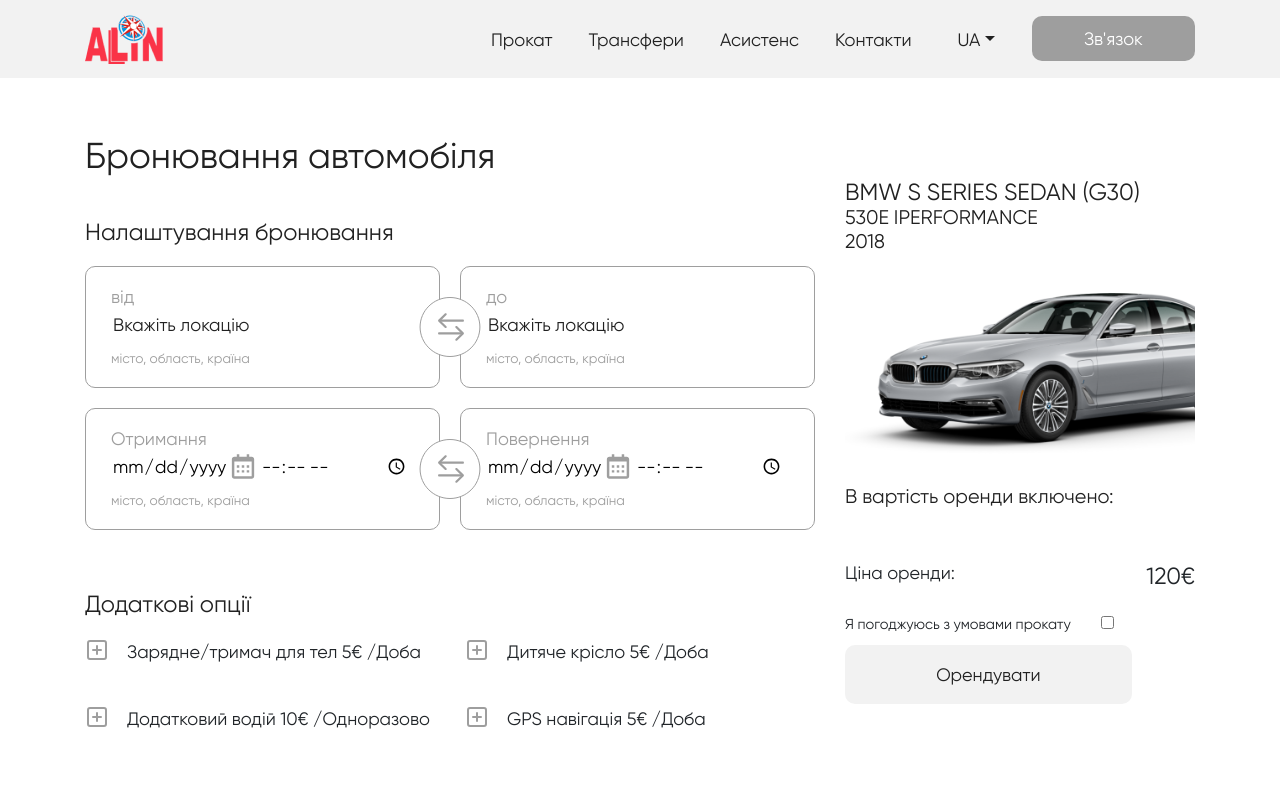
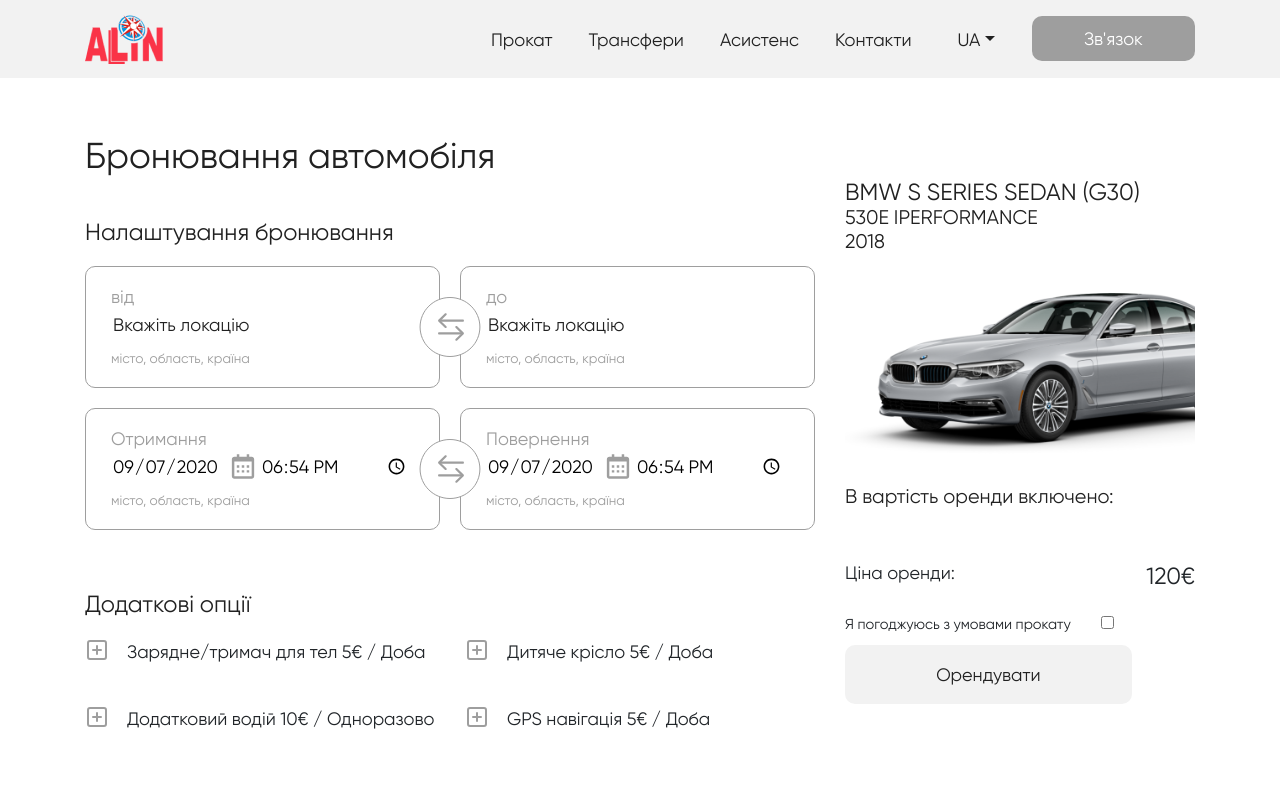
Before and after one commit to vovanolo/alinuamaket, a React (Create React App) app: page /alinuamaket/reserv in a window 1280 px wide. Shown: the top 800 px of the page. Built offline with nearby package versions, Linux system fonts and the light colour scheme.

Commit message:
feat: constructor

```diff
--- a/src/pages/Reserv.jsx
+++ b/src/pages/Reserv.jsx
@@ -13,17 +13,51 @@
 
 import Option from '../components/Option';
 
+const ExtrasType = {
+  perDay: 'Доба',
+  onetime: 'Одноразово',
+};
+
+class ExtrasItem {
+  constructor(price, priceMultiplier, type, text) {
+    this.price = price;
+    this.priceMultiplier = priceMultiplier < 1 ? 1 : priceMultiplier;
+    this.type = type;
+    this.text = text;
+
+    this.displayPrice = this.price * this.priceMultiplier;
+    this.formattedText = `${this.text} ${this.price}€ / ${this.type}`;
+  }
+}
+
 const extrasValues = {
-  Charger: 'Зарядне/тримач для тел 5€ /Доба',
-  BabyChair: 'Дитяче крісло 5€ /Доба',
-  AdditionalDriver: 'Додатковий водій 10€ /Одноразово',
-  GPS: 'GPS навігація 5€ /Доба',
+  Charger: new ExtrasItem(5, 1, ExtrasType.perDay, 'Зарядне/тримач для тел'),
+  BabyChair: new ExtrasItem(5, 1, ExtrasType.perDay, 'Дитяче крісло'),
+  AdditionalDriver: new ExtrasItem(
+    10,
+    1,
+    ExtrasType.onetime,
+    'Додатковий водій'
+  ),
+  GPS: new ExtrasItem(5, 1, ExtrasType.perDay, 'GPS навігація'),
 };
+
+const initialDateFormatted = `${new Date().getFullYear()}-${
+  new Date().getMonth().toString().length < 2
+    ? '0' + (new Date().getMonth() + 1).toString()
+    : new Date().getMonth()
+}-${
+  new Date().getDate().toString().length < 2
+    ? '0' + new Date().getDate()
+    : new Date().getDate()
+}`;
+
+const initialTimeFormatted = `${new Date().getHours()}:${new Date().getMinutes()}`;
 
 export default function Reserv({ sendData }) {
   const [language, setLanguage] = useState('ua');
-  const [extras, setExtras] = useState([]);
   const [price, setPrice] = useState(120);
+  const [rentDays, setRentDays] = useState(0);
 
   const { t, i18n } = useTranslation();
   const history = useHistory();
@@ -32,10 +66,10 @@
     initialValues: {
       locationFrom: '',
       locationTo: '',
-      receiveDate: '',
-      receiveTime: '',
-      returnDate: '',
-      returnTime: '',
+      receiveDate: initialDateFormatted,
+      receiveTime: initialTimeFormatted,
+      returnDate: initialDateFormatted,
+      returnTime: initialTimeFormatted,
       extras: [],
       name: '',
       phone: '',
@@ -51,14 +85,68 @@
   }, [language]);
 
   useEffect(() => {
-    console.log('formik.values', formik.values);
+    console.log(formik.values);
+
+    const { receiveDate, returnDate } = formik.values;
+
+    if (!(receiveDate && returnDate)) return;
+
+    setRentDays(
+      new Date(returnDate).getDate() - new Date(receiveDate).getDate()
+    );
   }, [formik.values]);
+
+  useEffect(() => {
+    formik.setValues({
+      ...formik.values,
+      extras: formik.values.extras.map((extra) => {
+        const extraParsed = JSON.parse(extra);
+
+        if (extraParsed.type !== ExtrasType.perDay) return extra;
+
+        const newExtra = new ExtrasItem(
+          extraParsed.price,
+          rentDays,
+          extraParsed.type,
+          extraParsed.text
+        );
+
+        return JSON.stringify(newExtra);
+      }),
+    });
+  }, [rentDays]);
 
   function changeLanguage(newLanguage) {
     const newLang = newLanguage;
     localStorage.setItem('lang', newLang);
     setLanguage(newLang);
     i18n.changeLanguage(newLang);
+  }
+
+  function handleLocationSwap() {
+    const locationFrom = formik.values.locationFrom;
+    const locationTo = formik.values.locationTo;
+
+    formik.setValues({
+      ...formik.values,
+      locationFrom: locationTo,
+      locationTo: locationFrom,
+    });
+  }
+
+  function handleDateSwap() {
+    const receiveDate = formik.values.receiveDate;
+    const returnDate = formik.values.returnDate;
+    const receiveTime = formik.values.receiveTime;
+    const returnTime = formik.values.returnTime;
+
+    formik.setValues({
+      ...formik.values,
+      receiveDate: returnDate,
+      returnDate: receiveDate,
+      receiveTime: returnTime,
+      returnTime: receiveTime,
+    });
   }
 
   function handleFormSubmit(values) {
@@ -91,7 +179,11 @@
             <div className="row">
               <div className="col">
                 <div className="switch">
-                  <button type="button" className="switch__btn">
+                  <button
+                    type="button"
+                    className="switch__btn"
+                    onClick={handleLocationSwap}
+                  >
                     <img src={circleSwitch} alt="switch icon" />
                   </button>
 
@@ -131,7 +223,11 @@
             <div className="row">
               <div className="col">
                 <div className="switch">
-                  <button type="button" className="switch__btn">
+                  <button
+                    type="button"
+                    className="switch__btn"
+                    onClick={handleDateSwap}
+                  >
                     <img src={circleSwitch} alt="switch icon" />
                   </button>
 
@@ -141,6 +237,7 @@
                       <input
                         name="receiveDate"
                         type="date"
+                        min={initialDateFormatted}
                         className="switch__input"
                         onChange={formik.handleChange}
                         value={formik.values.receiveDate}
@@ -148,6 +245,7 @@
                       <input
                         name="receiveTime"
                         type="time"
+                        min={initialTimeFormatted}
                         className="switch__input"
                         onChange={formik.handleChange}
                         value={formik.values.receiveTime}
@@ -164,6 +262,7 @@
                       <input
                         name="returnDate"
                         type="date"
+                        min={initialDateFormatted}
                         className="switch__input"
                         onChange={formik.handleChange}
                         value={formik.values.returnDate}
@@ -195,34 +294,16 @@
             <div className="row">
               <div className="col">
                 <div className="row row-cols-md-2 row-cols-1">
+                  {Object.values(extrasValues).map((extrasValue) => (
                     <Option
+                      id={extrasValue.formattedText}
+                      key={extrasValue.formattedText}
+                      label={t(extrasValue.formattedText)}
                       name="extras"
-                    value={extrasValues.Charger}
-                    id={extrasValues.Charger}
-                    label={t(extrasValues.Charger)}
+                      value={JSON.stringify(extrasValue)}
                       onChange={formik.handleChange}
                     />
-                  <Option
-                    name="extras"
-                    value={extrasValues.BabyChair}
-                    id={extrasValues.BabyChair}
-                    label={t(extrasValues.BabyChair)}
-                    onChange={formik.handleChange}
-                  />
-                  <Option
-                    name="extras"
-                    value={extrasValues.AdditionalDriver}
-                    id={extrasValues.AdditionalDriver}
-                    label={t(extrasValues.AdditionalDriver)}
-                    onChange={formik.handleChange}
-                  />
-                  <Option
-                    name="extras"
-                    value={extrasValues.GPS}
-                    id={extrasValues.GPS}
-                    label={t(extrasValues.GPS)}
-                    onChange={formik.handleChange}
-                  />
+                  ))}
                 </div>
               </div>
             </div>
@@ -314,14 +395,22 @@
                   {t('В вартість оренди включено')}:
                 </h4>
                 <ul className="reserv__price-list">
-                  {extras.map((extra, index) => (
-                    <li key={index} className="reserv__price-list-item">
-                      <span className="reserv__price-title">{t(extra)}</span>
+                  {formik.values.extras.map((extra) => {
+                    const { formattedText, displayPrice } = JSON.parse(extra);
+                    return (
+                      <li
+                        key={formattedText}
+                        className="reserv__price-list-item"
+                      >
+                        <span className="reserv__price-title">
+                          {t(formattedText)}
+                        </span>
                         <span className="text_grey reserv__price-price">
-                        +15$
+                          +{displayPrice}€
                         </span>
                       </li>
-                  ))}
+                    );
+                  })}
                 </ul>
               </div>
             </div>
```
Also changed, not shown: src/pages/RentWithDriver.jsx (+47 -12 lines). Lines whose indentation alone changed are shown as unchanged.
